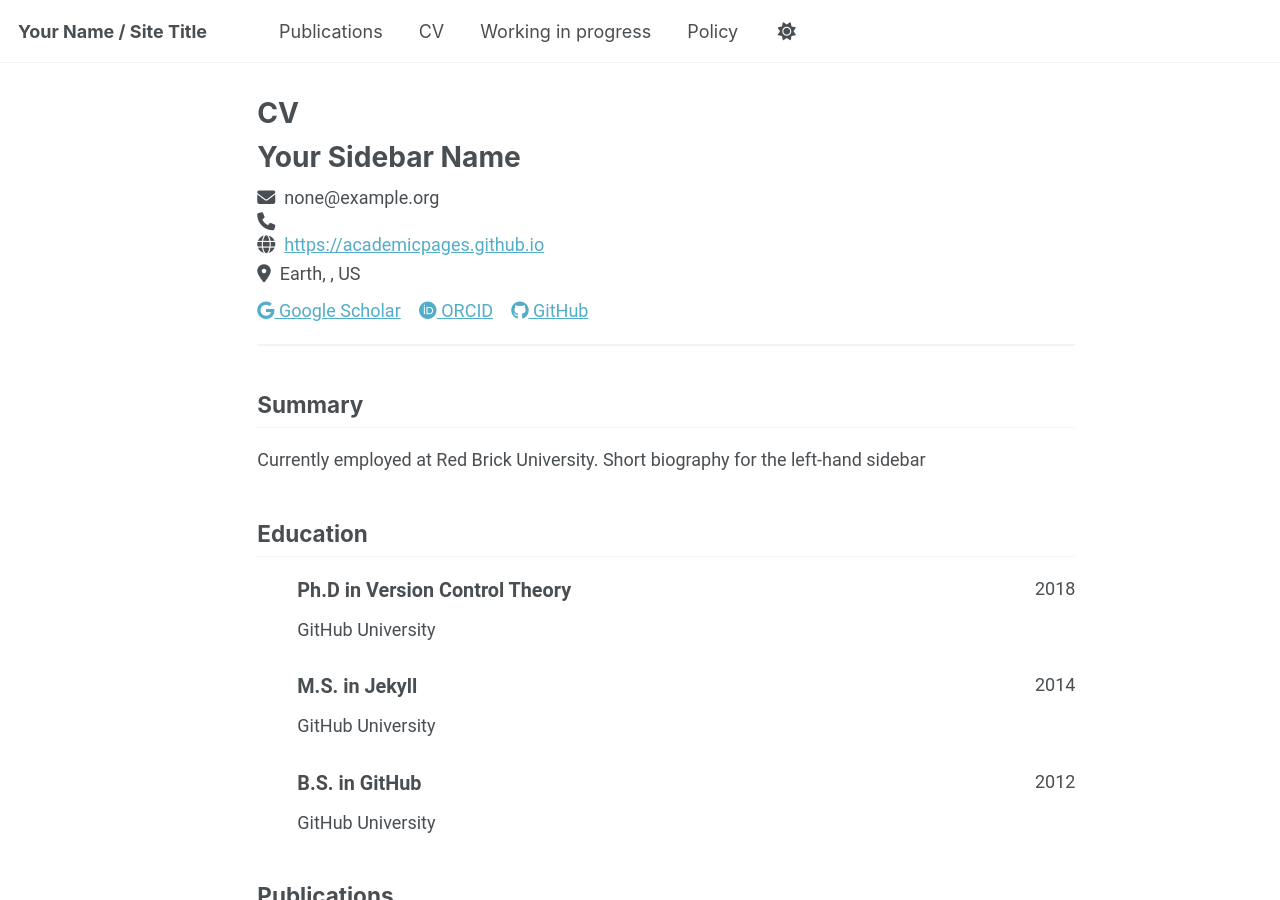
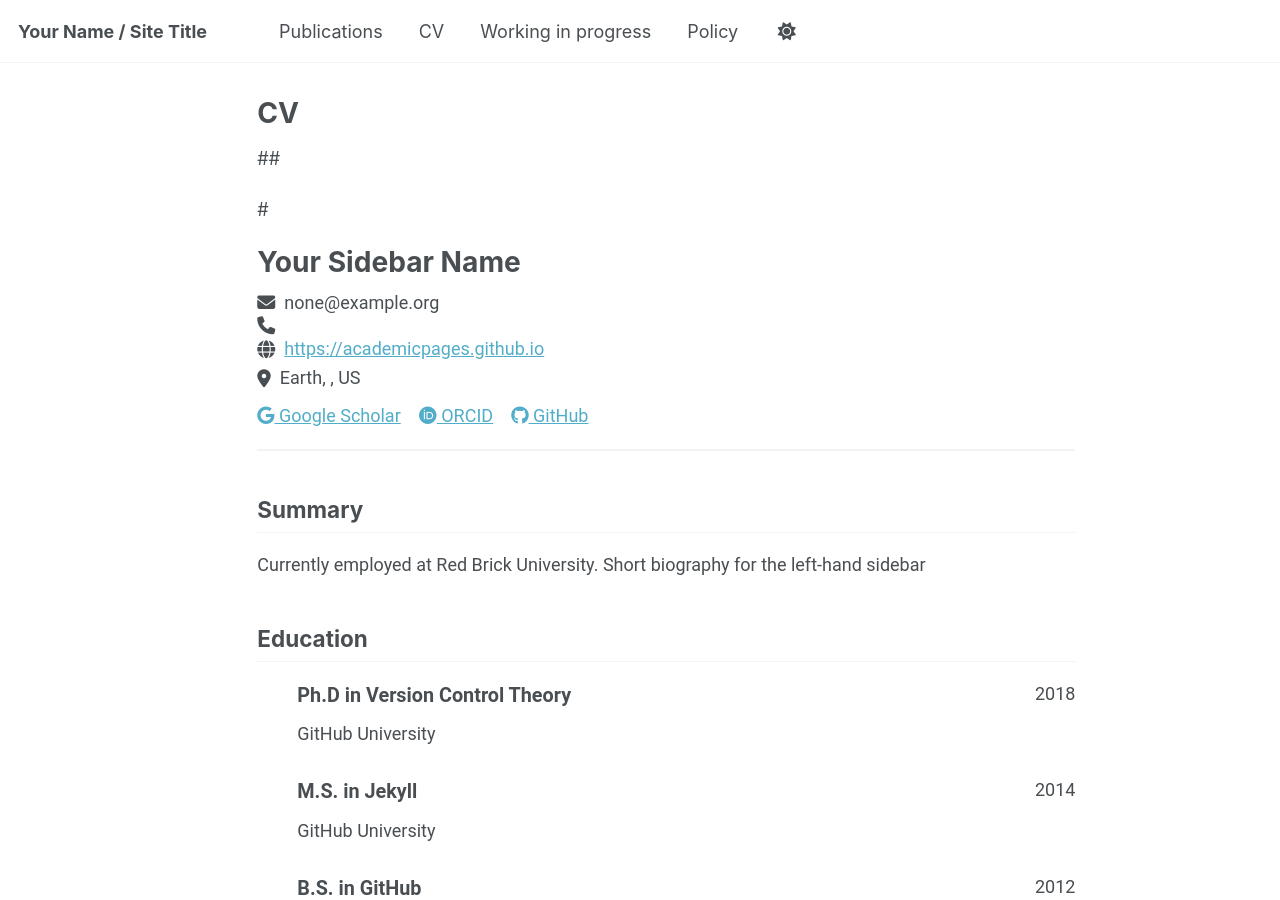
Before and after one commit to ncbermudez/ncbermudez.github.io, a Jekyll site: the page built from _pages/cv-json.md, in a window 1280 px wide and 900 px high. Built offline with Jekyll 4.4.1, drawn with Linux system fonts in a browser that asks for light colours; a script bundle is joined from its source files by our own code; library files that are not in the unit come from our copies.

Commit message:
Update cv-json.md

```diff
--- a/_pages/cv-json.md
+++ b/_pages/cv-json.md
@@ -7,9 +7,10 @@ redirect_from:
   - /resume-json
 ---
 
-{% include base_path %}
 
-{% include cv-template.html %}
+#{% include base_path %}#
+
+#{% include cv-template.html %}#
 
 <div class="cv-download-links">
   <a href="{{ base_path }}/files/cv_ncbermudezp.pdf" class="btn btn--primary">Download CV as PDF</a>
```
